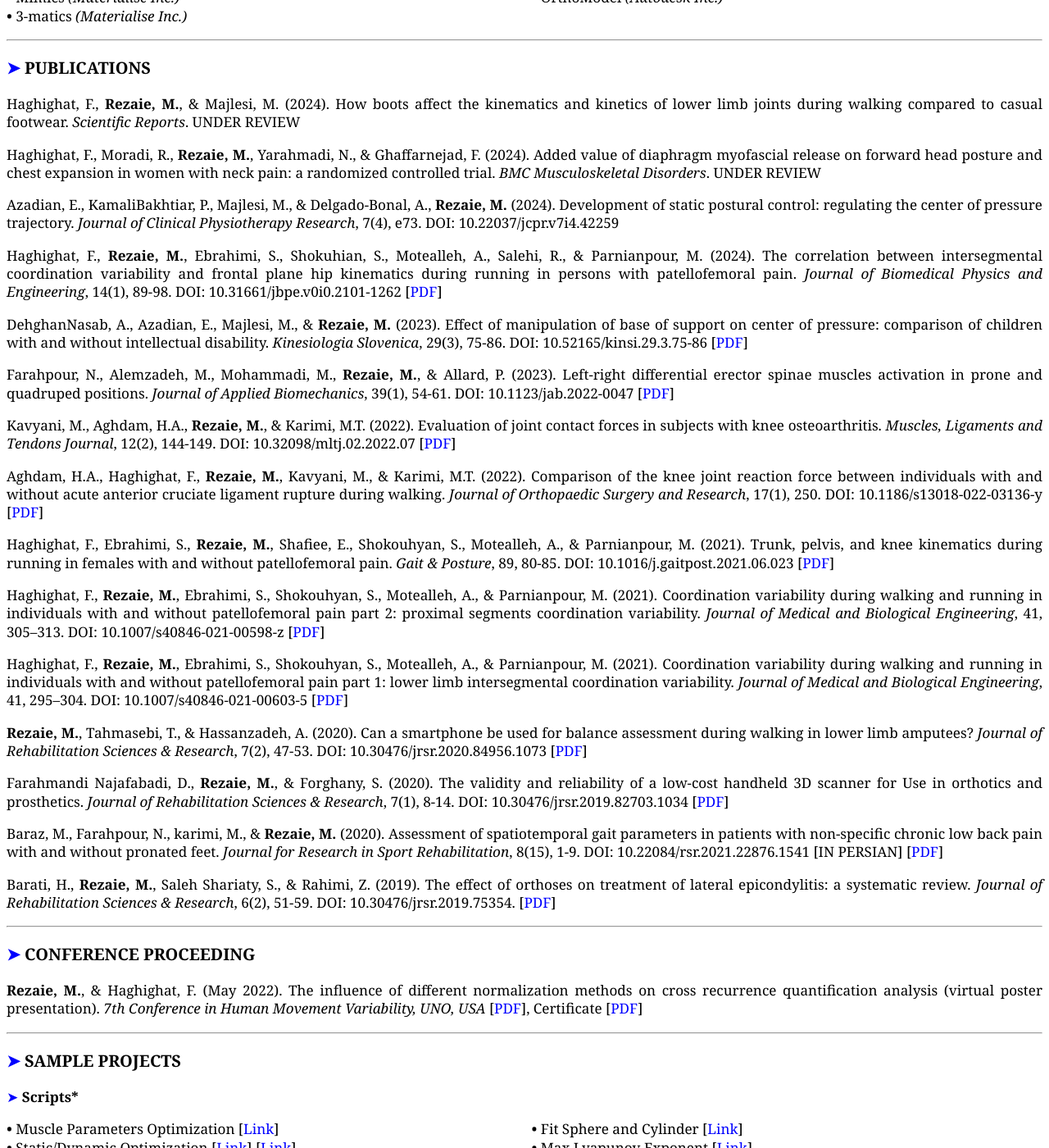
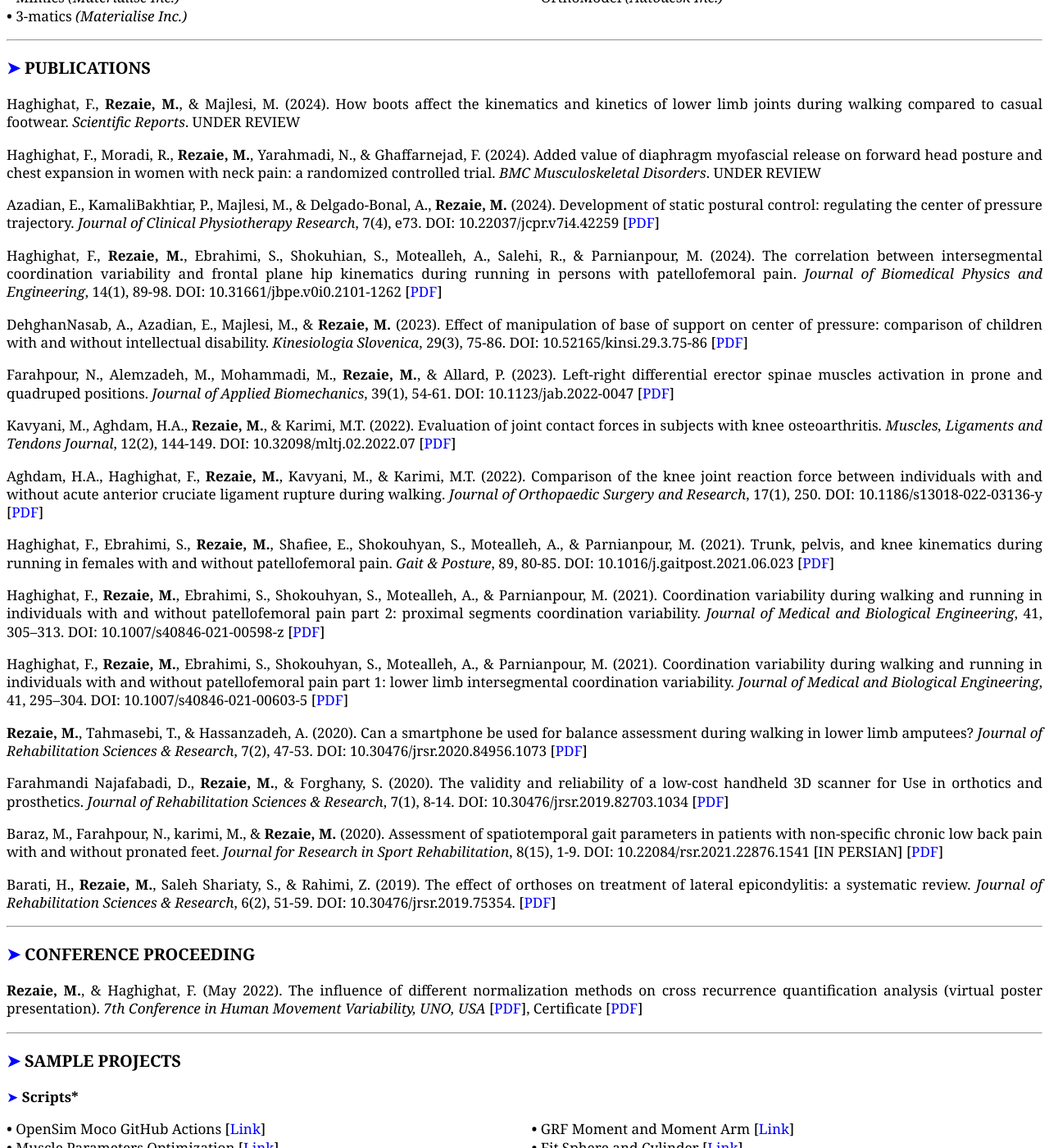
Before and after one commit to mrrezaie/mrrezaie.github.io, a Jekyll site: the page cv.html, which Jekyll copies as it is, in a window 1280 px wide and 1400 px high, scrolled down 2312 px. Shown: the whole window at 82% size. Built offline with Jekyll 4.4.1, drawn with Linux system fonts in a browser that asks for light colours; some of the changed text lies outside the part shown.

Commit message:
Update cv.html

```diff
--- a/cv.html
+++ b/cv.html
@@ -190,7 +190,8 @@
 <!-- <p>Ghorbanzadeh, A., Majlesi, M., Azadian, E., <b>Rezaie, M.</b>, & Bakhtiyarian, R. (2024). Balance variables, postural control strategies and complexity of center of pressure in Parkinson's disease. <i>Journal of Bodywork & Movement Therapies</i>. UNDER REVIEW</p> -->
 <p>Haghighat, F., <b>Rezaie, M.</b>, & Majlesi, M. (2024). How boots affect the kinematics and kinetics of lower limb joints during walking compared to casual footwear. <i>Scientific Reports</i>. UNDER REVIEW</p>
 <p>Haghighat, F., Moradi, R., <b>Rezaie, M.</b>, Yarahmadi, N., & Ghaffarnejad, F. (2024). Added value of diaphragm myofascial release on forward head posture and chest expansion in women with neck pain: a randomized controlled trial. <i>BMC Musculoskeletal Disorders</i>. UNDER REVIEW</p>
-<p>Azadian, E., KamaliBakhtiar, P., Majlesi, M., & Delgado-Bonal, A., <b>Rezaie, M.</b> (2024). Development of static postural control: regulating the center of pressure trajectory. <i>Journal of Clinical Physiotherapy Research</i>, 7(4), e73. DOI: 10.22037/jcpr.v7i4.42259</p>
+<p>Azadian, E., KamaliBakhtiar, P., Majlesi, M., & Delgado-Bonal, A., <b>Rezaie, M.</b> (2024). Development of static postural control: regulating the center of pressure trajectory. <i>Journal of Clinical Physiotherapy Research</i>, 7(4), e73. DOI: 10.22037/jcpr.v7i4.42259
+    [<a aria-label="link" href="about/files/4-42259.pdf" target="_blank" rel="noopener noreferrer">PDF</a>]</p>
 <p>Haghighat, F., <b>Rezaie, M.</b>, Ebrahimi, S., Shokuhian, S., Motealleh, A., Salehi, R., & Parnianpour, M. (2024). The correlation between intersegmental coordination variability and frontal plane hip kinematics during running in persons with patellofemoral pain. <i>Journal of Biomedical Physics and Engineering</i>, 14(1), 89-98. DOI: 10.31661/jbpe.v0i0.2101-1262
     [<a aria-label="link" href="about/files/JBPE_Volume 14_Issue 1_Pages 89-98.pdf" target="_blank" rel="noopener noreferrer">PDF</a>]</p>
 <p>DehghanNasab, A., Azadian, E., Majlesi, M., & <b>Rezaie, M.</b> (2023). Effect of manipulation of base of support on center of pressure: comparison of children with and without intellectual disability. <i>Kinesiologia Slovenica</i>, 29(3), 75-86. DOI: 10.52165/kinsi.29.3.75-86
@@ -230,7 +231,9 @@
 <h3 id="projects"> <a aria-label="link" href="#projects">&#10148</a> <b>SAMPLE PROJECTS</b></h3>
 
 <p id="projects#scripts"> <a aria-label="link" href="#projects#scripts">&#10148</a> <b>Scripts*</b> </p>
-<p id='double'> <b>&#8226;</b> Muscle Parameters Optimization
+<p id='double'> <b>&#8226;</b> OpenSim Moco GitHub Actions
+        [<a aria-label="link" href="https://github.com/mrrezaie/testMocoGitHubActions" target="_blank" rel="noopener noreferrer">Link</a>]
+    <br> <b>&#8226;</b> Muscle Parameters Optimization
         [<a aria-label="link" href="https://github.com/mrrezaie/muscleOptimizer" target="_blank" rel="noopener noreferrer">Link</a>]
     <br> <b>&#8226;</b> Static/Dynamic Optimization
         [<a aria-label="link" href="https://github.com/mrrezaie/CustomStaticOptimization" target="_blank" rel="noopener noreferrer">Link</a>]
```
Also changed, not shown: other parts of cv.html (+1 -1 lines).
